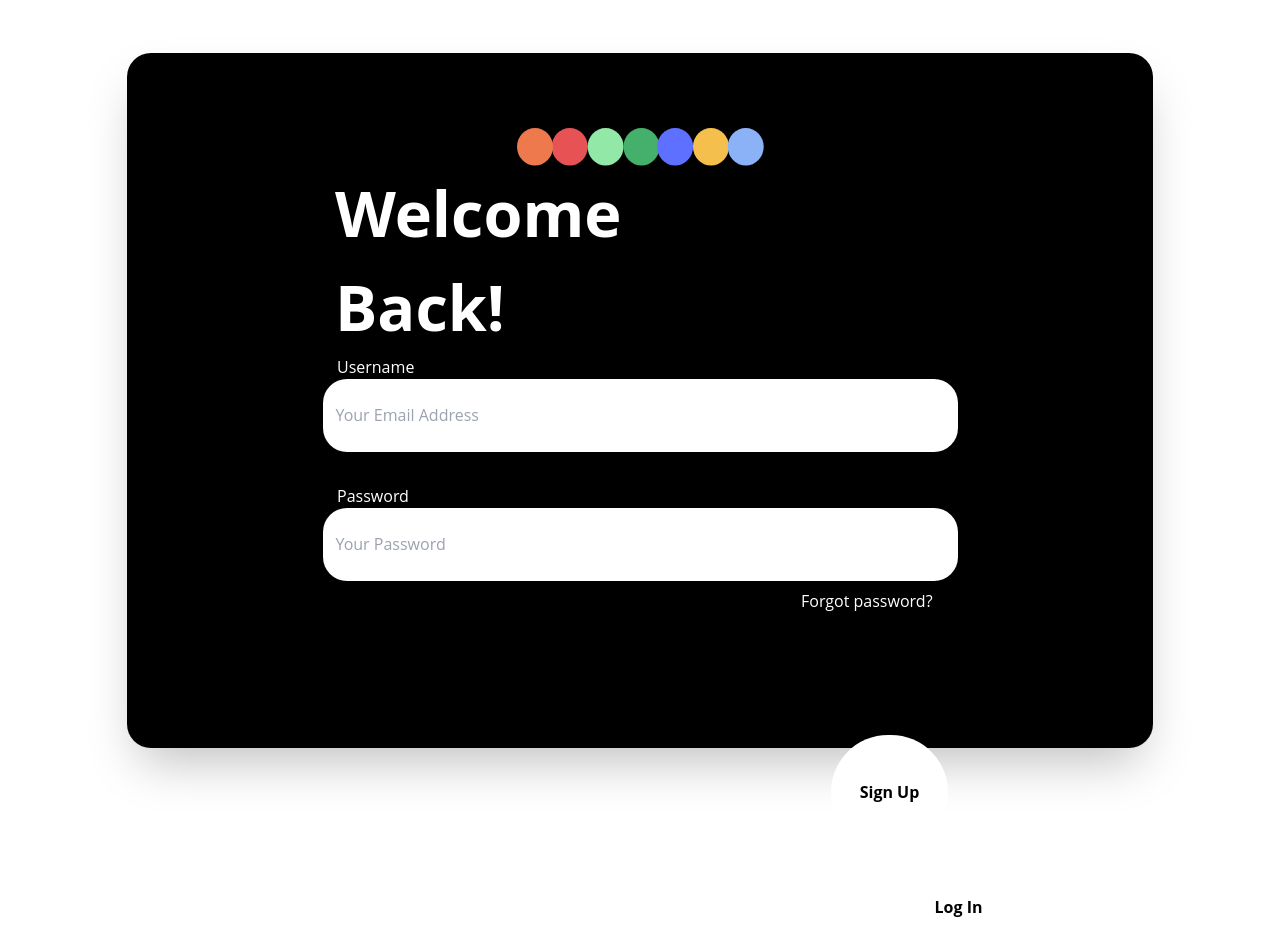
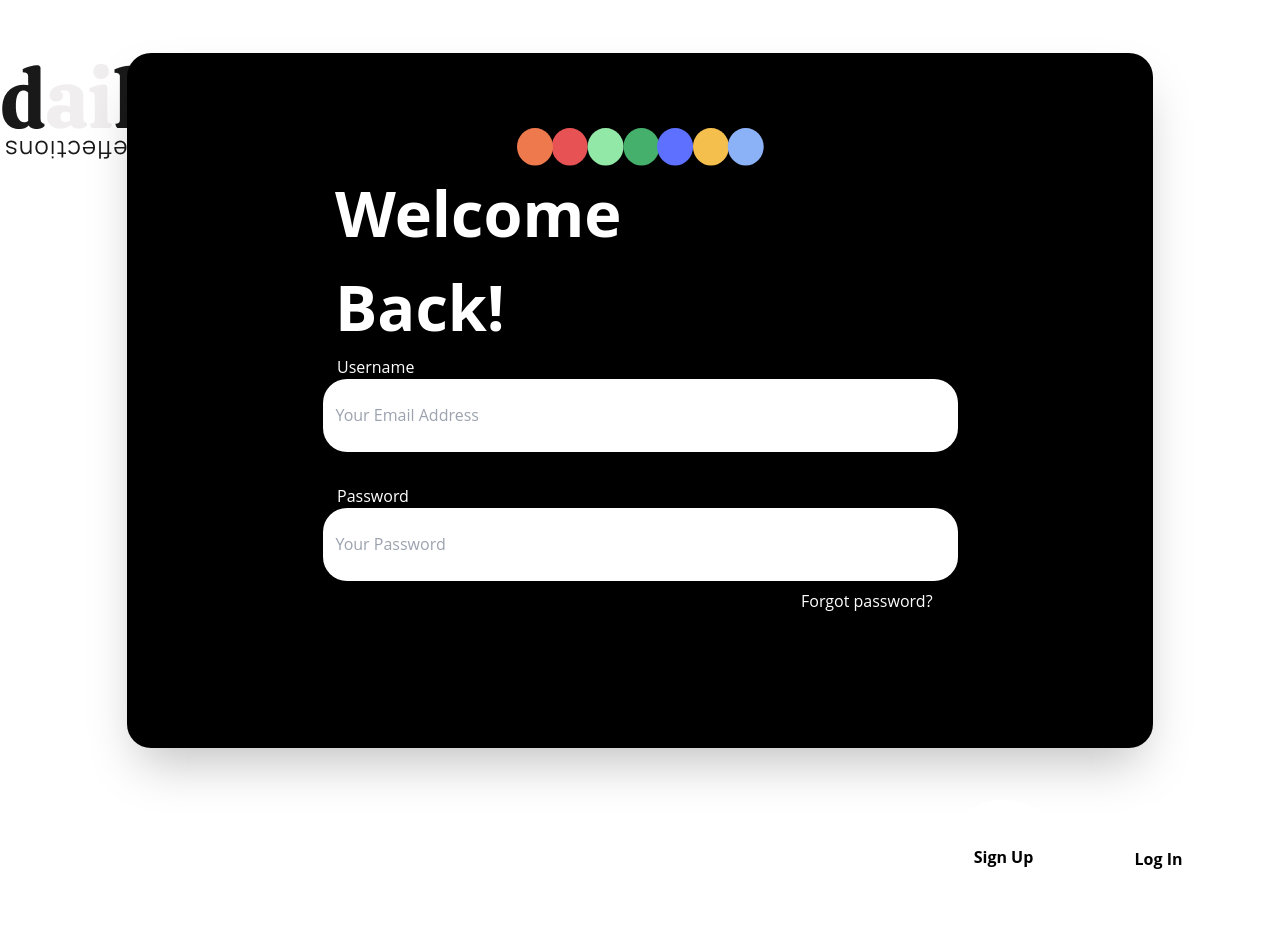
Before and after one commit to TheForeverOptimist/thera-ai, a React (Create React App) app: page / in a window 1280 px wide. Shown: the top 952 px of the page. After the commit the page ends 914 px from the top, so only its background shows below. Built offline with nearby package versions, Linux system fonts and the light colour scheme; no server answers.

Commit message:
updated login

```diff
--- a/src/components/Login.jsx
+++ b/src/components/Login.jsx
@@ -3,6 +3,7 @@ import axios from "axios";
 import "./Login.css";
 import { useNavigate } from "react-router-dom";
 import circlesImage from "../images/multiplecircles.svg";
+import logo from "../images/daily_logo.png";
 
 const Login = () => {
   const [email, setEmail] = useState("");
@@ -33,13 +34,13 @@ const Login = () => {
 
   return (
     <div className="loginScreen">
-      <div className="w-[117px] h-[114px] ml-[831px] mt-[735px] z-[1] bg-white rounded-full relative flex items-center justify-center">
+      <div className="w-[117px] h-[114px] ml-[945px] mt-[800px] z-[1] bg-white rounded-full relative flex items-center justify-center">
         <span className="text-black font-bold m-4">Sign Up</span>
       </div>
-      <div className="w-[117px] h-[114px] ml-[900px] mt-[1px] z-[1] bg-white rounded-full relative flex items-center justify-center">
+      <div className="w-[117px] h-[114px] ml-[1100px] mt-[-112px] z-[1] bg-white rounded-full fixed flex items-center justify-center">
         <span className="text-black font-bold m-4">Log In</span>
       </div>
-      <div className="bg-black m-auto rounded-3xl shadow-2xl absolute top-0 left-0 right-0 bottom-0 w-[1026px] h-[695px]">
+      <div className="bg-black absolute m-auto rounded-3xl shadow-2xl top-0 left-0 right-0 bottom-0 w-[1026px] h-[695px]">
         <div className="mt-[75px] ml-[390px]">
           <img src={circlesImage} alt="circles" />
         </div>
@@ -65,9 +66,12 @@ const Login = () => {
         />
         <div className="ml-[666px] p-2">Forgot password?</div>
       </div>
-      <div className="ml-[428px] mt-1 text-white">
+      <div className="ml-[525px] mt-[-4rem] text-white">
         By signing up, you agree to Daily’s <br></br>Terms and Conditions &
         Privacy Policy.
+      </div>
+      <div className="mt-[-850px]">
+        <img src={logo} alt='logo' />
       </div>
     </div>
   );
```
Also changed, not shown: src/images/daily_logo.png (added).
